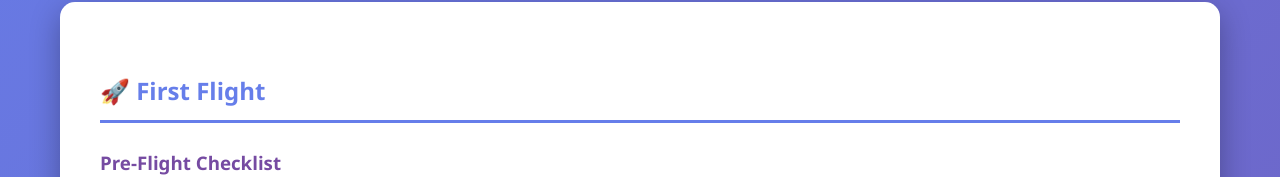
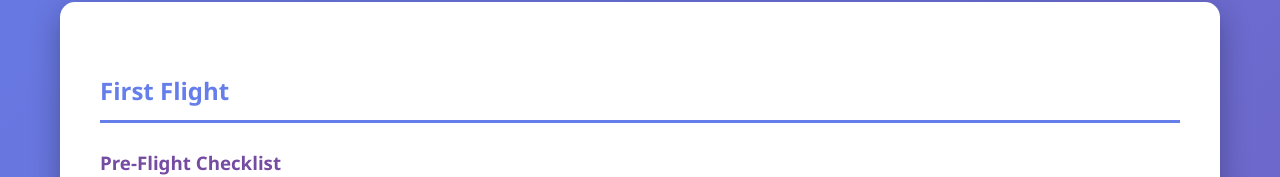
Before and after one commit to alexible/drone-class-material, a plain HTML site: page index.html in a window 1280 px wide. Both pictures are taken after a click on the button "First Flight". Shown: the part 470-647 px from the top of the page. Drawn offline with Linux system fonts and the light colour scheme.

Commit message:
Remove emoji from First Flight header

```diff
--- a/index.html
+++ b/index.html
@@ -1246,7 +1246,7 @@ void loop() {
             </div>
 
             <div id="flight" class="section">
-                <h2>🚀 First Flight</h2>
+                <h2> First Flight</h2>
 
                 <h3>Pre-Flight Checklist</h3>
                 <div class="warning">
```
